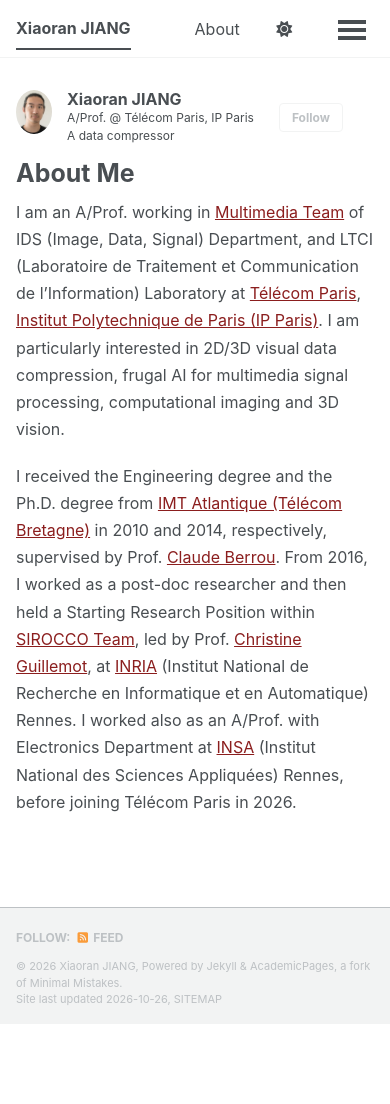
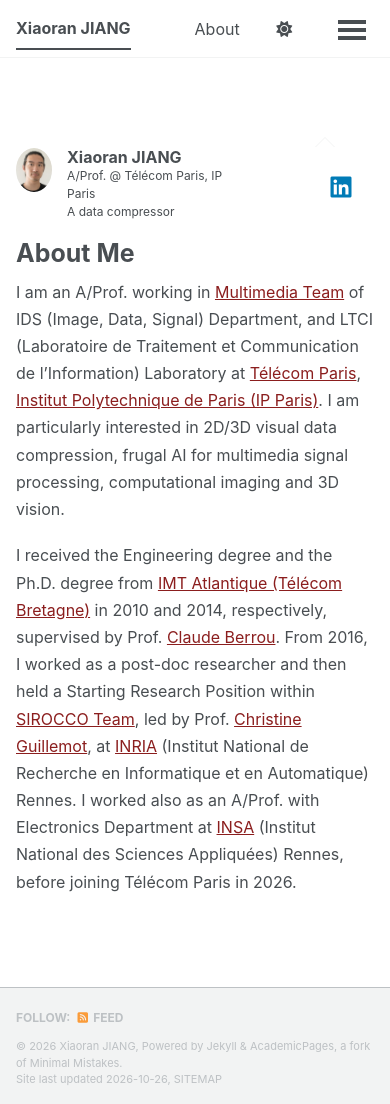
Before and after one commit to xiaoranjiang/xiaoranjiang.github.io, a Jekyll site: the page built from _pages/about.md, in a window 390 px wide and 1104 px high. Built offline with Jekyll 4.4.1, drawn with Linux system fonts in a browser that asks for light colours; a style sheet for code colours, icons or effects is not loaded.

Commit message:
Update main.scss

```diff
--- a/assets/css/main.scss
+++ b/assets/css/main.scss
@@ -92,3 +92,48 @@
   color: #8B1E1E;
   text-decoration: underline;
 }
+
+/* Mobile: show social icons directly, without the Follow button */
+@media screen and (max-width: 1024px) {
+  .author__urls-wrapper > button {
+    display: none !important;
+  }
+
+  .author__urls-wrapper .author__urls {
+    display: flex !important;
+    position: static !important;
+    flex-direction: row;
+    align-items: center;
+    justify-content: flex-start;
+    gap: 20px;
+    width: auto;
+    margin: 12px 0;
+    padding: 0;
+    border: 0;
+    box-shadow: none;
+    background: transparent;
+  }
+
+  /* Hide other contact entries on mobile */
+  .author__urls li {
+    display: none;
+  }
+
+  /* Show only LinkedIn and Google Scholar */
+  .author__urls li:has(a[href*="linkedin.com"]),
+  .author__urls li:has(a[href*="scholar.google"]) {
+    display: inline-flex;
+    margin: 0;
+  }
+
+  /* Display icons without text labels */
+  .author__urls li a {
+    font-size: 0;
+    padding: 6px;
+  }
+
+  .author__urls li a i {
+    font-size: 24px;
+    padding-right: 0;
+  }
+}
```
